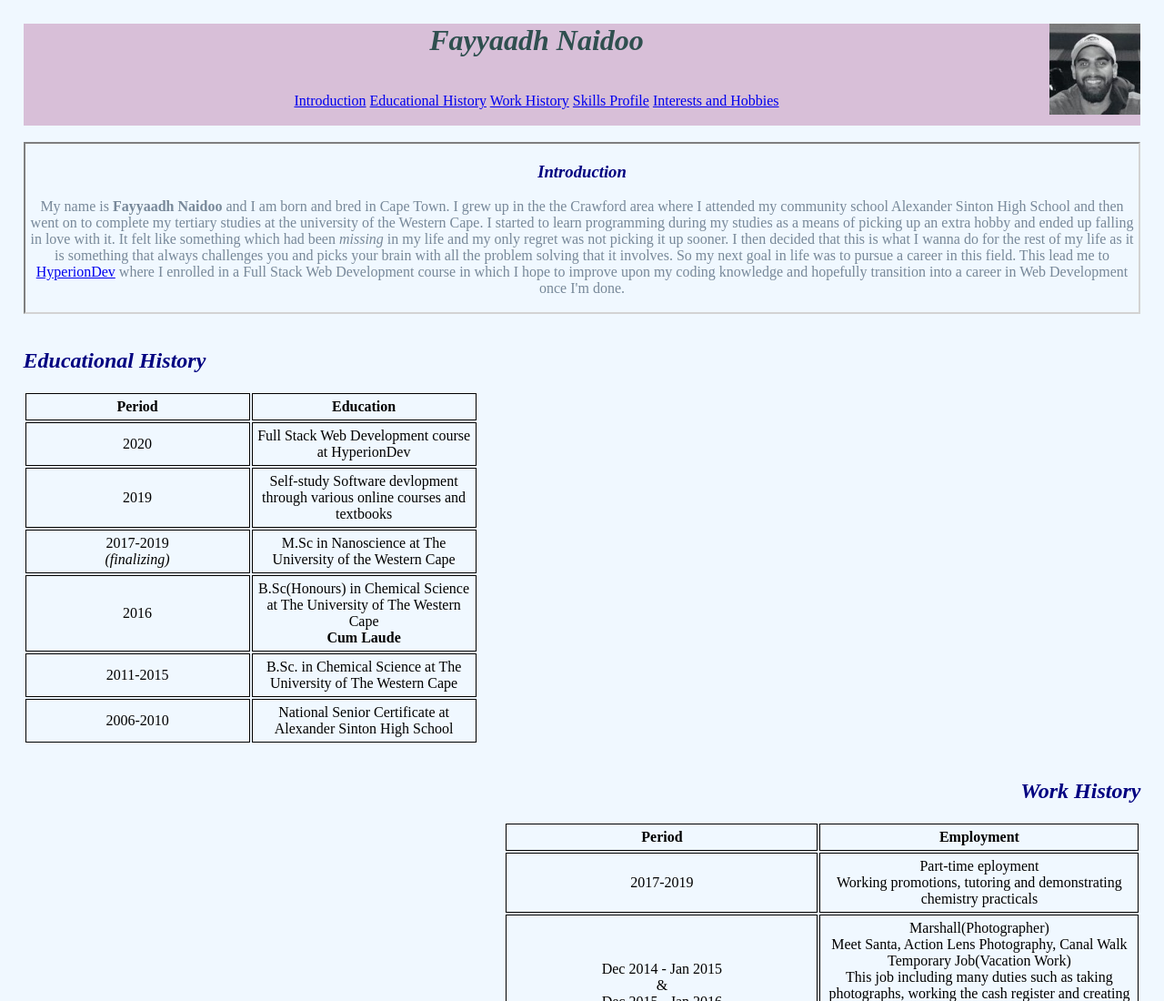
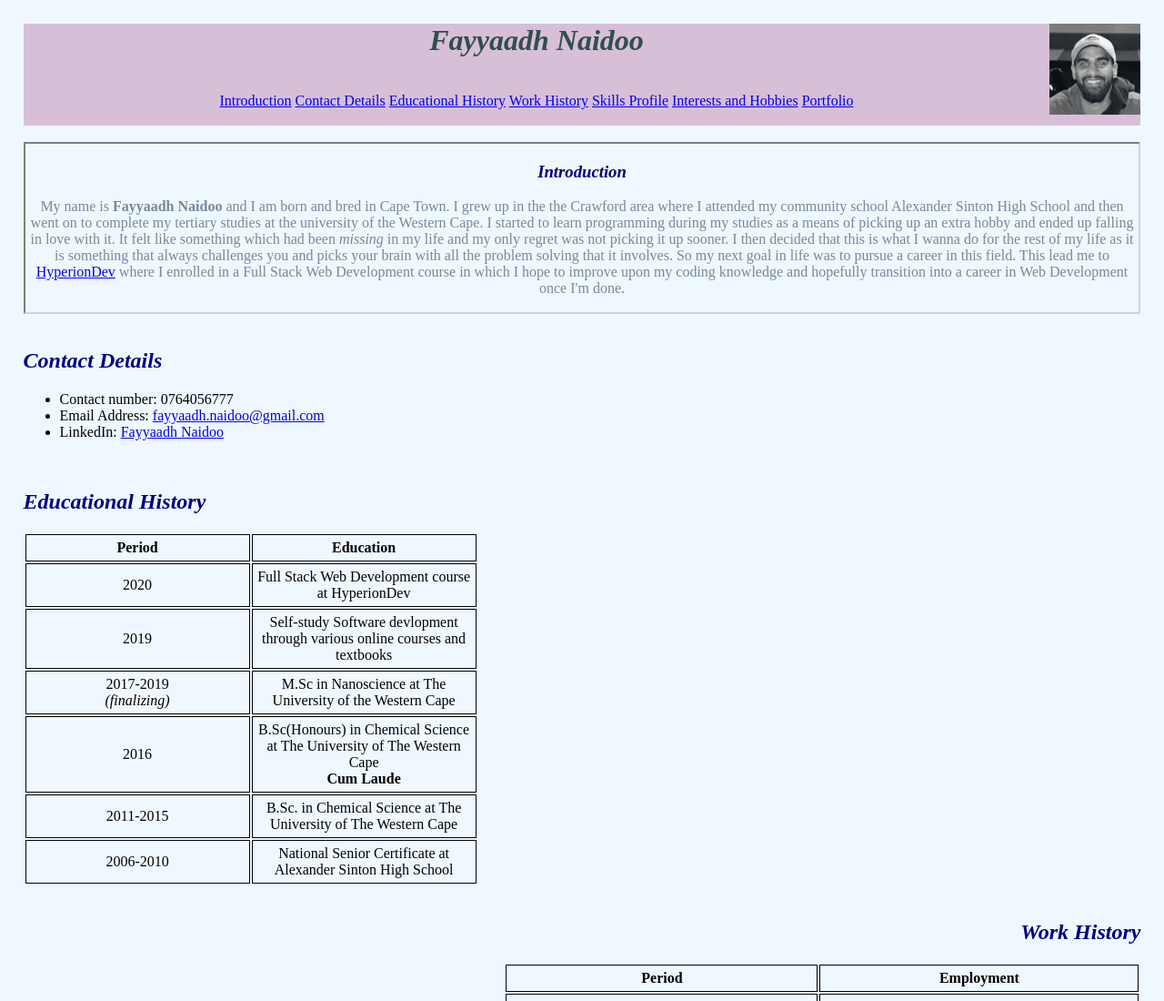
Before and after one commit to fayyaadh4/Fayyaadh_Naidoo_CV, a plain HTML site: page index.html in a window 1280 px wide. Shown: the top 1100 px of the page at 91% size. Drawn offline with Linux system fonts and the light colour scheme.

Commit message:
(Added contact details)

```diff
--- a/index.html
+++ b/index.html
@@ -18,10 +18,12 @@
         <!--navigation links to various parts of the page are included for ease of scrolling-->
         <nav>
             <a href="#intro">Introduction</a>
+            <a href="#contactInfo">Contact Details</a>
             <a href="#myEducation">Educational History</a>
             <a href="#workHistory">Work History</a>
             <a href="#skillsProfile">Skills Profile</a>
             <a href="#interests">Interests and Hobbies</a>
+            <a href="#portfolio">Portfolio</a>
         </nav>
         <br>
     </header>
@@ -31,6 +33,13 @@
         <h3 id="intro">Introduction</h3>
         <p class="introduction">My name is <b>Fayyaadh Naidoo</b> and I am born and bred in Cape Town. I grew up in the the Crawford area where I attended my community school Alexander Sinton High School and then went on to complete my tertiary studies at the university of the Western Cape. I started to learn programming during my studies as a means of picking up an extra hobby and ended up falling in love with it. It felt like something which had been <i>missing</i> in my life and my only regret was not picking it up sooner. I then decided that this is what I wanna do for the rest of my life as it is something that always challenges you and picks your brain with all the problem solving that it involves. So my next goal in life was to pursue a career in this field. This lead me to <a href="https://www.hyperiondev.com/" target=_blank>HyperionDev</a> where I enrolled in a Full Stack Web Development course in which I hope to improve upon my coding knowledge and hopefully transition into a career in Web Development once I'm done.</p>
     </div>
+    <br>
+    <h2 id="contactInfo">Contact Details</h2>
+    <ul>
+    	<li>Contact number: 0764056777</li>
+    	<li>Email Address: <a href="mailto: fayyaadh.naidoo@gmail.com" target="_blank">fayyaadh.naidoo@gmail.com</a></li>
+    	<li>LinkedIn: <a href="https://www.linkedin.com/in/fayyaadh-naidoo-1ab892100/" target="_blank">Fayyaadh Naidoo</a></li>
+    </ul>
     <br>
     <h2 id="myEducation">Educational History</h2>
     <table class="eduTable">
@@ -137,7 +146,7 @@
     <h2 id="interests">Interests and Hobbies</h2>
     <p class="intandhob">I have a keen interest in most sporting and outdoor activities. Activities of this nature include hiking, camping, rugby, soccer and I’ve even dabbled in some combat sport. Rugby, however, has been a constant throughout my life. Most of my life lessons have been learnt on the rugby field and also many successes. I am currently playing Rugby at Primrose RFC. Other interests I have are paintballing, reading (mostly fantasy books and manga), strategy games and practicing healthy living.</p>
     <br>
-    <h2>Developers Portfolio</h2>
+    <h2 id="portfolio">Developers Portfolio</h2>
     <p>All my projects which I completed thus far can be found on GitHub and I would like to add many more in the future.</p>
     <ul>
         <li><a href="https://fayyaadh4.github.io/hyperSports/">hyperSports Online Store</a></li>
```
